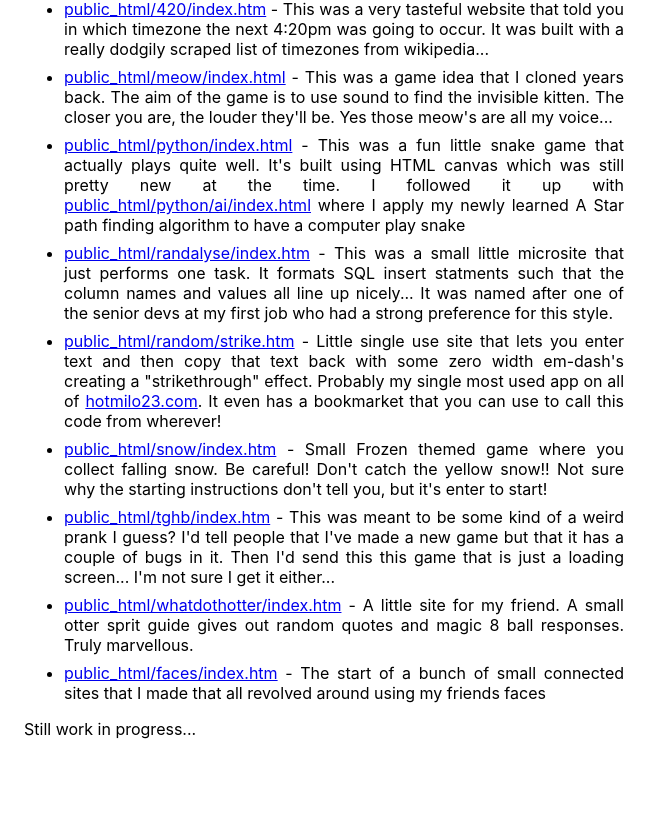
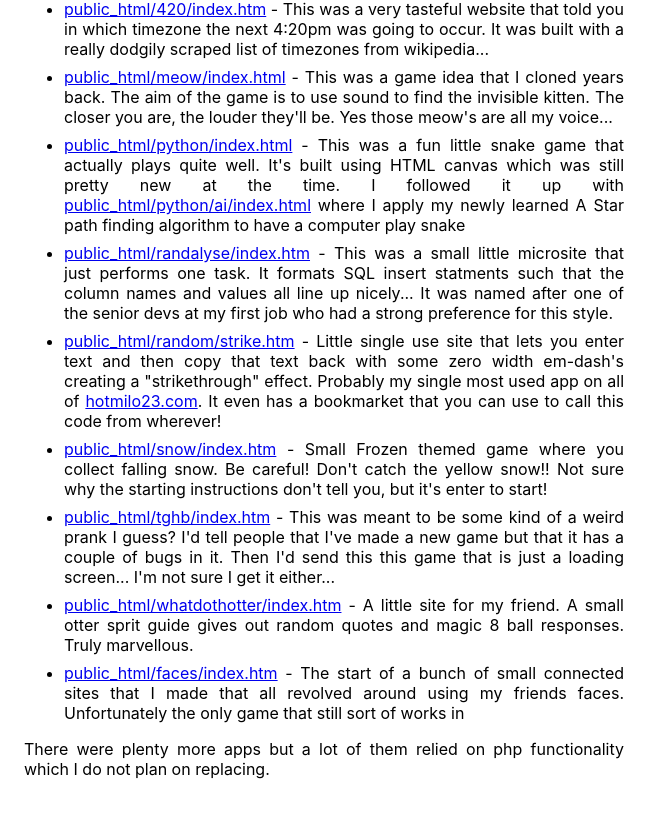
Before and after one commit to lukebatchelor/hotmilo23-archive, a React app: page / in a window 1280 px wide. Shown: the part 817-1634 px from the top of the page, without its empty margins (0-663 px from the left). Before the commit the page ends 1596 px from the top, so only its background shows below. Built offline with nearby package versions, Linux system fonts and the light colour scheme; the HTML template or start-up script is replaced by a standard one.

Commit message:
Updates readme

```diff
--- a/src/App.tsx
+++ b/src/App.tsx
@@ -94,10 +94,11 @@ export function App() {
         </li>
         <li>
           <a href="/public_html/faces/index.htm">public_html/faces/index.htm</a> - The start of a bunch of small
-          connected sites that I made that all revolved around using my friends faces
+          connected sites that I made that all revolved around using my friends faces. Unfortunately the only game that
+          still sort of works in
         </li>
       </ul>{' '}
-      <p>Still work in progress...</p>
+      <p>There were plenty more apps but a lot of them relied on php functionality which I do not plan on replacing.</p>
     </div>
   );
 }
```
Also changed, not shown: 1 other file (tests, documents, lock files or other folders).
